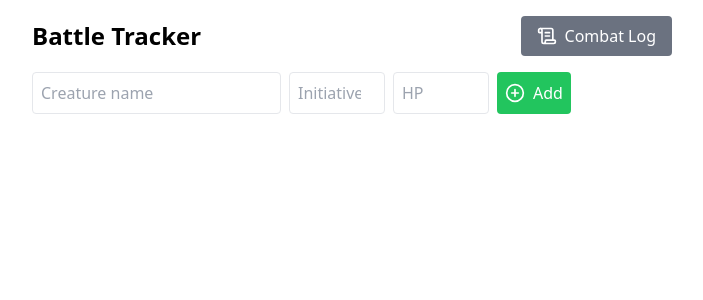
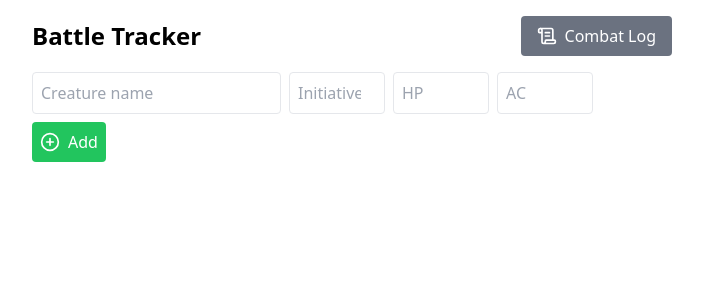
Before and after one commit to thomcz/PAPBattleTracker, a Next.js app: page / in a window 1280 px wide. Shown: the top 300 px of the page, without its empty margins (288-991 px from the left). Built offline with nearby package versions, Linux system fonts and the light colour scheme.

Commit message:
add armor class input

```diff
--- a/src/app/components/BattleTracker.tsx
+++ b/src/app/components/BattleTracker.tsx
@@ -12,6 +12,7 @@ const BattleTracker: React.FC = () => {
     const [newName, setNewName] = useState<string>('');
     const [newInitiative, setNewInitiative] = useState<string>('');
     const [newHP, setNewHP] = useState<string>('');
+    const [newAC, setNewAC] = useState<string>('');
     const [isCombatActive, setIsCombatActive] = useState<boolean>(false);
     const [currentTurn, setCurrentTurn] = useState<number>(0);
     const [round, setRound] = useState<number>(1);
@@ -33,7 +34,7 @@ const BattleTracker: React.FC = () => {
     // eslint-disable-next-line @typescript-eslint/no-explicit-any
     const addCreature = (e: any) => {
         e.preventDefault();
-        if (newName && newInitiative && newHP) {
+        if (newName && newInitiative && newHP && newAC) {
             setCreatures([
                 ...creatures,
                 {
@@ -41,13 +42,15 @@ const BattleTracker: React.FC = () => {
                     name: newName,
                     initiative: parseInt(newInitiative),
                     currentHP: parseInt(newHP),
-                    maxHP: parseInt(newHP)
+                    maxHP: parseInt(newHP),
+                    armorClass: parseInt(newAC)
                 }
             ].sort((a, b) => b.initiative - a.initiative));
             addLogEntry(`${newName} joined the battle with ${newHP} HP and initiative ${newInitiative}`);
             setNewName('');
             setNewInitiative('');
             setNewHP('');
+            setNewAC('');
         }
     };
 
@@ -173,6 +176,8 @@ const BattleTracker: React.FC = () => {
                 setNewInitiative={setNewInitiative}
                 newHP={newHP}
                 setNewHP={setNewHP}
+                newAC={newAC}
+                setNewAC={setNewAC}
             />
 
             <CreatureList
--- a/src/app/components/BattleTracker/CreatureForm.tsx
+++ b/src/app/components/BattleTracker/CreatureForm.tsx
@@ -9,7 +9,9 @@ const CreatureForm: React.FC<CreatureFormProps> = ({
     newInitiative,
     setNewInitiative,
     newHP,
-    setNewHP
+    setNewHP,
+    newAC,
+    setNewAC
 }) => {
     return (
         <form onSubmit={addCreature} className="mb-6 flex gap-2 flex-wrap">
@@ -35,6 +37,14 @@ const CreatureForm: React.FC<CreatureFormProps> = ({
                 placeholder="HP"
                 className="border p-2 rounded w-24"
             />
+            <input
+                type="number"
+                value={newAC}
+                onChange={(e) => setNewAC(e.target.value)}
+                placeholder="AC"
+                className="border p-2 rounded w-24"
+                aria-label="armorClassInput"
+            />
             <button
                 type="submit"
                 className="bg-green-500 text-white p-2 rounded flex items-center gap-2 hover:bg-green-600"
--- a/src/app/components/BattleTracker/CreatureList.tsx
+++ b/src/app/components/BattleTracker/CreatureList.tsx
@@ -25,7 +25,7 @@ const CreatureList: React.FC<CreatureListProps> = ({
                     <div className="flex-1">
                         <div className="font-bold">{creature.name}</div>
                         <div className="text-sm text-gray-600">
-                            Initiative: {creature.initiative}
+                            Initiative: {creature.initiative} | AC: {creature.armorClass}
                         </div>
                     </div>
 
--- a/src/app/components/BattleTracker/types.ts
+++ b/src/app/components/BattleTracker/types.ts
@@ -17,6 +17,8 @@ export interface CreatureFormProps {
     setNewInitiative: (initiative: string) => void;
     newHP: string;
     setNewHP: (hp: string) => void;
+    newAC: string;
+    setNewAC: (ac: string) => void;
 }
 
 export interface CreatureListProps {
--- a/src/app/types/battles.ts
+++ b/src/app/types/battles.ts
@@ -1,4 +1,5 @@
 export interface Creature {
+    armorClass: number;
     id: number;
     name: string;
     initiative: number;
```
